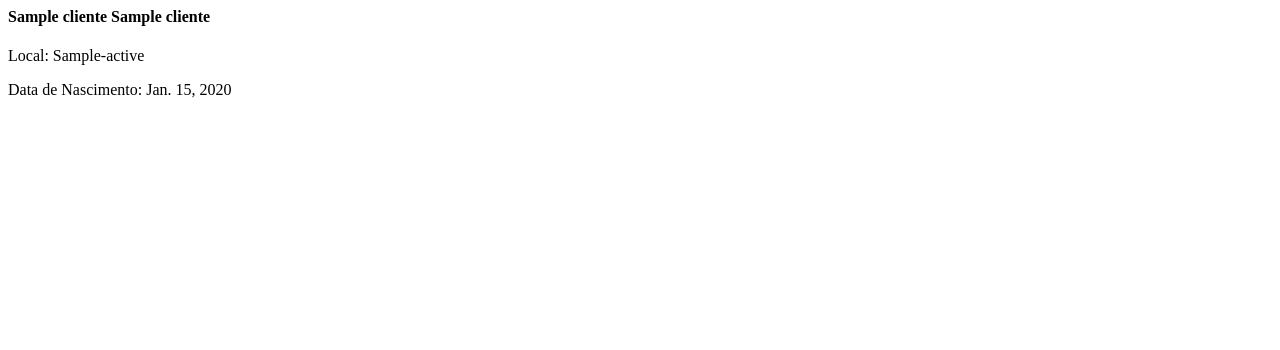
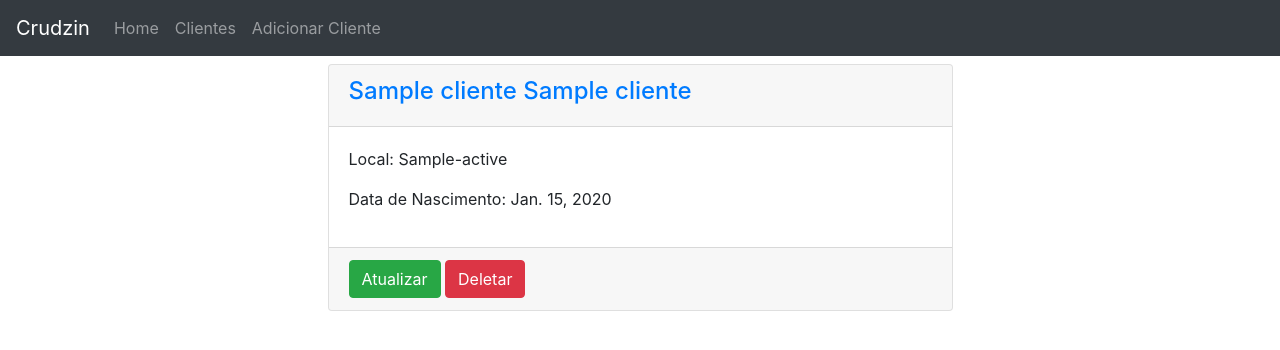
Before and after one commit to oopaze/gestao-clientes, a Django app: page /clientes/ in a window 1280 px wide. Shown: the top 350 px of the page. Run offline with Django 3.2, Linux system fonts and the light colour scheme; tables that the repository leaves empty hold one stand-in row (values such as "Sample post"); some libraries are stand-ins or nearby versions.

Commit message:
Add: Adicionando rotas referente ao CRUD

```diff
--- a/clientes/forms.py
+++ b/clientes/forms.py
@@ -1,6 +1,5 @@
 from django.forms import ModelForm
 from .models import Cliente
-
 
 class ClienteForm(ModelForm):
     class Meta:
--- a/clientes/url.py
+++ b/clientes/url.py
@@ -4,6 +4,6 @@ from .views import cadastrar_usuario, ler_usuario, atualizar_usuario, deletar_us
 urlpatterns = [
     path('', ler_usuario, name='ler_usuario'),
     path('cadastrar/', cadastrar_usuario, name='cadastrar_usuario'),
-    path('atualizar/', atualizar_usuario, name='atualizar_usuario'),
-    path('deletar/', deletar_usuario, name='deletar_usuario'),
+    path('atualizar/<id>', atualizar_usuario, name='atualizar_usuario'),
+    path('deletar/<id>', deletar_usuario, name='deletar_usuario'),
 ]
--- a/clientes/views.py
+++ b/clientes/views.py
@@ -1,4 +1,4 @@
-from django.shortcuts import render
+from django.shortcuts import render, redirect, get_object_or_404
 from django.http import HttpResponse
 from .models import Cliente
 from .forms import ClienteForm
@@ -6,16 +6,32 @@ from .forms import ClienteForm
 def home(request):
     return HttpResponse('Home')
 
+def ler_usuario(request):
+    clientes = Cliente.objects.all()
+    return render(request, 'CRUD/clientes.html', {'clientes': clientes})
+
 def cadastrar_usuario(request):
     form = ClienteForm(request.POST or None)
-    return render(request, 'registrar.html', {'form':form})
 
-def ler_usuario(request):
-    clientes = Cliente.objects.all()
-    return render(request, 'clientes.html', {'clientes': clientes})
+    if form.is_valid():
+        form.save()
+        return redirect('ler_usuario')
 
-def atualizar_usuario(request):
-    return HttpResponse('Atualizar Usuario')
+    return render(request, 'CRUD/registrar_cliente.html', {'form':form})
 
-def deletar_usuario(request):
-    return HttpResponse('Deletar Usuario')
+def atualizar_usuario(request, id):
+    cliente = get_object_or_404(Cliente, pk=id)
+    form = ClienteForm(request.POST or None, request.FILES or None, instance=cliente)
+    if form.is_valid():
+        form.save()
+        return redirect('ler_usuario')
+
+    return render(request, 'CRUD/atualizar_cliente.html', {'form':form})
+
+def deletar_usuario(request, id):
+    cliente = get_object_or_404(Cliente, pk=id)
+    form = ClienteForm(request.POST or None, request.FILES or None, instance=cliente)
+    if request.method == 'POST':
+        cliente.delete()
+        return redirect('ler_usuario')
+    return render(request, 'CRUD/deletar_cliente.html', {'form':form})
--- /dev/null
+++ b/templates/CRUD/clientes.html
@@ -0,0 +1,34 @@
+{% extends 'base.html' %}
+{% block title %} Clientes {% endblock %}
+
+{% block nav-option %}
+  <li class="nav-item">
+    <a class="nav-link" href="{% url 'cadastrar_usuario' %}"> Adicionar Cliente</a>
+  </li>
+{% endblock %}
+
+{% block main %}
+  <div class="row">
+
+    {% for cliente in clientes %}
+    <div class="col-md-6 offset-md-3">
+
+      <div class="card mt-2">
+        <div class="card-header">
+          <a href="{% url 'atualizar_usuario' cliente.id %}">
+            <h4>{{cliente.nome}} {{cliente.sobrenome}}</h4>
+          </a>
+        </div>
+        <div class="card-body">
+          <p> Local: {{cliente.cidade}}-{{cliente.estado}} </p>
+          <p> Data de Nascimento: {{cliente.nascimento}} </p>
+        </div>
+        <div class="card-footer">
+          <a class="btn btn-success" href="{% url 'atualizar_usuario' cliente.id %}"> Atualizar </a>
+          <a class="btn btn-danger" href="{% url 'deletar_usuario' cliente.id %}">Deletar</a>
+        </div>
+      </div>
+    </div>
+  {% endfor %}
+</div>
+{% endblock %}
--- /dev/null
+++ b/templates/base.html
@@ -0,0 +1,42 @@
+<!DOCTYPE html>
+<html lang="pt-br" dir="ltr">
+  <head>
+    <meta charset="utf-8">
+    <meta name="viewport" content="width=device-width, user=scalable=no, initial-scale=1.0, maximum-scale=1.0, minimun-scale=1.0">
+    <meta http-equiv="X-UA-Compatible" content="ie=edge">
+    <title>Crudzin - {% block title %}{% endblock %}</title>
+
+    <link rel="stylesheet" href="https://stackpath.bootstrapcdn.com/bootstrap/4.5.2/css/bootstrap.min.css" integrity="sha384-JcKb8q3iqJ61gNV9KGb8thSsNjpSL0n8PARn9HuZOnIxN0hoP+VmmDGMN5t9UJ0Z" crossorigin="anonymous">
+    {% block head %}
+    {% endblock %}
+  </head>
+  <body>
+    <nav class="navbar navbar-expand-lg navbar-dark bg-dark">
+      <a class="navbar-brand" href="#">Crudzin</a>
+      <button class="navbar-toggler" type="button" data-toggle="collapse" data-target="#navbarSupportedContent" aria-controls="navbarSupportedContent" aria-expanded="false" aria-label="Toggle navigation">
+        <span class="navbar-toggler-icon"></span>
+      </button>
+
+      <div class="collapse navbar-collapse" id="navbarSupportedContent">
+        <ul class="navbar-nav mr-auto">
+          <li class="nav-item">
+            <a class="nav-link" href="{% url 'inicio' %}">Home <span class="sr-only">(current)</span></a>
+          </li>
+          <li class="nav-item">
+            <a class="nav-link" href="{% url 'ler_usuario' %}">Clientes</a>
+          </li>
+          {% block nav-option %}
+          {% endblock %}
+
+        </ul>
+      </div>
+    </nav>
+    <div class="conteiner">
+      {% block main %}
+      {% endblock %}
+    </div>
+
+    <script src="https://stackpath.bootstrapcdn.com/bootstrap/4.5.2/js/bootstrap.bundle.min.js" integrity="sha384-LtrjvnR4Twt/qOuYxE721u19sVFLVSA4hf/rRt6PrZTmiPltdZcI7q7PXQBYTKyf" crossorigin="anonymous"></script>
+    <script src="https://stackpath.bootstrapcdn.com/bootstrap/4.5.2/js/bootstrap.min.js" integrity="sha384-B4gt1jrGC7Jh4AgTPSdUtOBvfO8shuf57BaghqFfPlYxofvL8/KUEfYiJOMMV+rV" crossorigin="anonymous"></script>
+  </body>
+</html>
--- a/templates/clientes.html
+++ /dev/null
@@ -1,11 +0,0 @@
-{% for cliente in clientes %}
-  <div class="card">
-    <div class="card-header">
-      <h4>{{cliente.nome}} {{cliente.sobrenome}}</h4>
-    </div>
-    <div class="card-body">
-      <p> Local: {{cliente.cidade}}-{{cliente.estado}} </p>
-      <p> Data de Nascimento: {{cliente.nascimento}} </p>
-    </div>
-  </div>
-{% endfor %}
--- a/templates/registrar.html
+++ /dev/null
@@ -1,5 +0,0 @@
-<form class="" action="index.html" method="post">
-  {% csrf_token %}
-  {{form}}
-  <button class="btn btn-success" type="submit" name="button">Registrar</button>
-</form>
```
Also changed, not shown: templates/CRUD/atualizar_cliente.html (added, +11 -0 lines), templates/CRUD/deletar_cliente.html (added, +9 -0 lines), templates/CRUD/registrar_cliente.html (added, +9 -0 lines), templates/index.html (+6 -10 lines).
